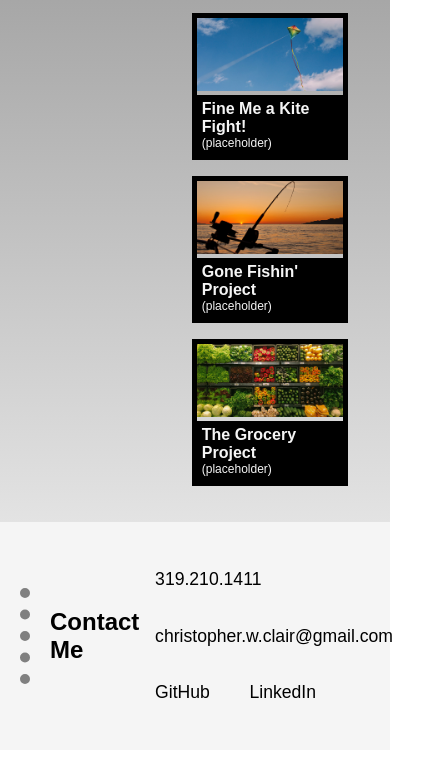
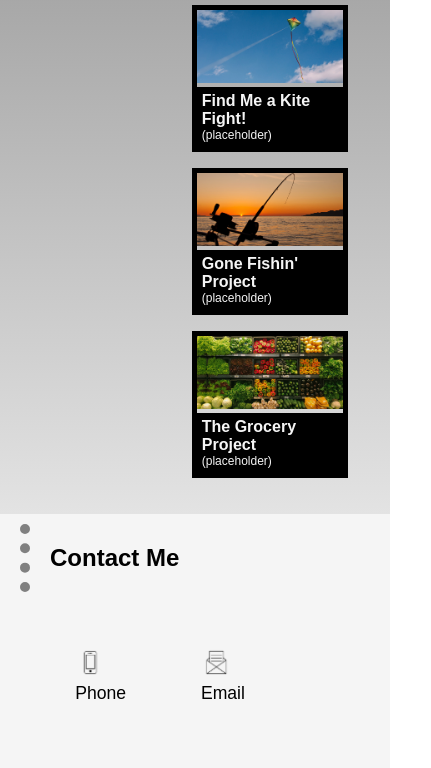
Before and after one commit to cwclair/02-portfolio-build, a plain HTML site: page index.html in a window 390 px wide. Shown: the part 892-1660 px from the top of the page, 431 px wide, since content can reach past the window. Drawn offline with Linux system fonts and the light colour scheme.

Commit message:
Added icons to Contact section; added background to H1

```diff
--- a/assets/css/style.css
+++ b/assets/css/style.css
@@ -24,6 +24,8 @@ header {
 
 h1 {
     font-size: 250%;
+    padding: 5px;
+    background-color: black;
     color: whitesmoke;
 }
 
@@ -151,7 +153,7 @@ main {
     padding: 20px;
 }
 
-.portfolio-tier li, .contact-tier li {
+.portfolio-tier li {
     display: inline-block;
     padding: 1em;
     font-size: 110%;
@@ -230,6 +232,17 @@ main {
     font-size: 75%;
 }
 
+.contact-tier li {
+    display: inline-block;
+    padding: 2em;
+    font-size: 110%;
+    color: black;
+}
+
+.contact-tier li img {
+    width: 8vw;
+}
+
 /* SETTINGS FOR SCREEN WITH MAX WIDTH OF 992px */
 @media screen and (max-width: 992px) {
     .aside {
@@ -263,6 +276,18 @@ main {
         padding: 20px;
     }
 
+    .contact-tier {
+        display: block;
+        align-items: center;
+        padding: 10px 20px;
+    }
+
+    .contact-tier h2 {
+        width: 100vw;
+        border-left: 10px dotted gray;
+        padding: 20px;
+    }
+
     .aside {
         display: block;
     }
--- a/index.html
+++ b/index.html
@@ -40,7 +40,7 @@
 
     <section id="about-me" class="portfolio-tier">
         <h2>About Me</h2>
-            <p>Longtime writer/editor who has worked in the marketing and communication industry for nearly 30 years. Making the pivot to web development in an effort to contribute to other teams (and perhaps taking an offramp toward a new career focus).</p>
+            <p>I've worked as a writer/editor in the marketing and communication industry for nearly 30 years. My web-development goals? In the short term, help the web dev team in my office. Long term ... full career pivot?</p>
     </section>
 
     <section class="aside">
@@ -69,7 +69,7 @@
         <article class="card-smaller">
                     <a href="https://stories.uiowa.edu"><img src="assets/images/aaron-burden-O0p6aV9Go3Y-unsplash.jpg" alt="a kite flying in a sky with a few clouds">
                         <div class="work-caption">
-                        <h3>Fine Me a Kite Fight!</h3>
+                        <h3>Find Me a Kite Fight!</h3>
                         <p>(placeholder)</p>
                         </div>
                     </a>
@@ -95,10 +95,10 @@
         <section id="contact-me" class="contact-tier">
             <h2>Contact Me</h2>
             <ul>
-                <li><a href="tel:+01-319-210-1411"</a>319.210.1411</li>
-                <li><a href="mailto:christopher.w.clair@gmail.com">christopher.w.clair@gmail.com</a></li>
-                <li><a href="https://github.com/cwclair">GitHub</a></li>
-                <li><a href="https://www.linkedin.com/in/christopher-clair-7b360a76">LinkedIn</a></li>
+                <li><a href="tel:+01-319-210-1411"><img src="assets/images/cellphone-one-color-black-square.png" alt="cellphone icon"><br />Phone</a></li>
+                <li><a href="mailto:christopher.w.clair@gmail.com"><img src="assets/images/mail-opened-one-color-black-square.png"><br />Email</a></li>
+                <li><a href="https://github.com/cwclair"><img src="assets/images/github-mark.png"><br />GitHub</a></li>
+                <li><a href="https://www.linkedin.com/in/christopher-clair-7b360a76"><img src="assets/images/LI-In-Bug.png"><br />LinkedIn</a></li>
             </ul>
         </section>
     </main>
```
Also changed, not shown: assets/images/LI-In-Bug.png (added), assets/images/cellphone-one-color-black-square.png (added), assets/images/github-mark.png (added), assets/images/mail-opened-one-color-black-square.png (added).
